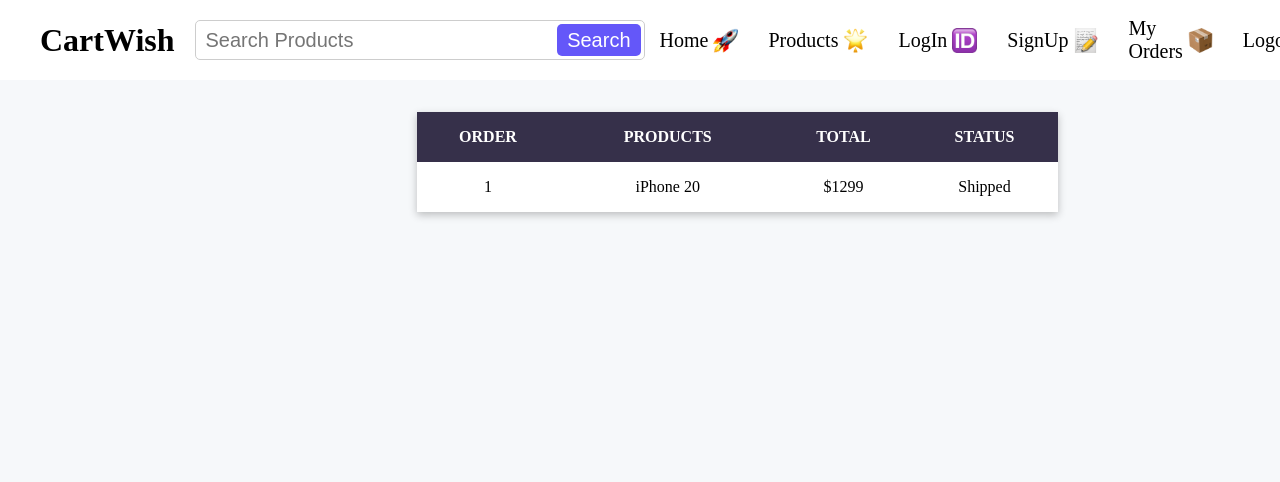
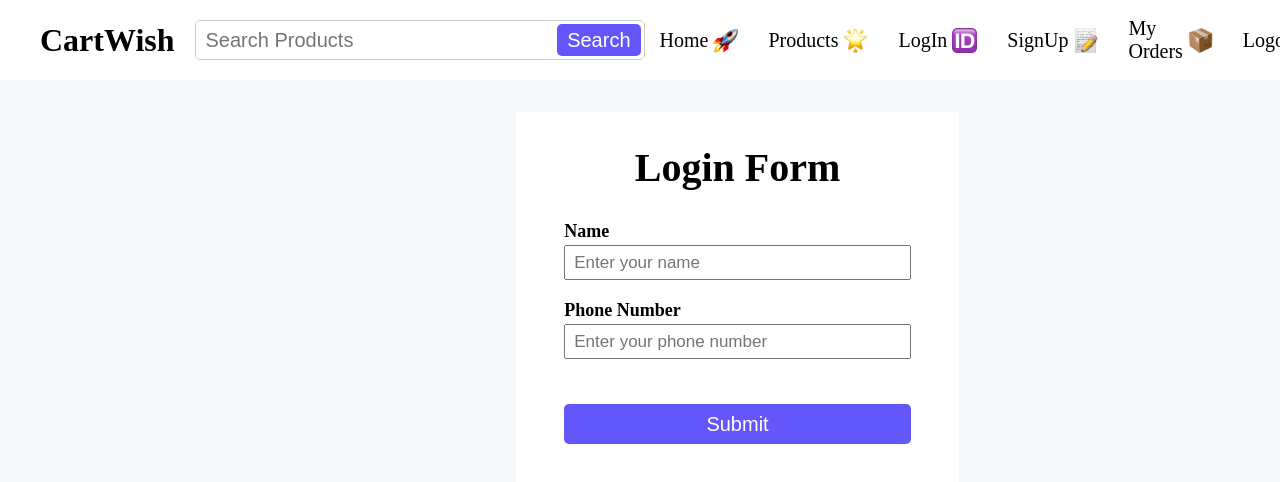
Before and after one commit to ManishSharma-ms7/all-projects, a React (Vite) app: page / in a window 1280 px wide. Shown: the top 482 px of the page. Built offline with nearby package versions, Linux system fonts and the light colour scheme.

Commit message:
ecommerce-website:authentication-login-page

```diff
--- a/package.json
+++ b/package.json
@@ -11,7 +11,8 @@
   },
   "dependencies": {
     "react": "^18.3.1",
-    "react-dom": "^18.3.1"
+    "react-dom": "^18.3.1",
+    "react-hook-form": "^7.53.0"
   },
   "devDependencies": {
     "@eslint/js": "^9.9.0",
--- a/src/App.jsx
+++ b/src/App.jsx
@@ -6,6 +6,7 @@
 import SingleProductPage from "./components/SingleProduct/SingleProductPage";
 import CartPage from "./components/Cart/CartPage";
 import MyOrderPage from "./components/MyOrder/MyOrderPage";
+import LoginPage from "./components/Authentication/LoginPage.jsx";
 
 const App = () => {
 	return (
@@ -16,7 +17,8 @@
 				{/* <HomePage /> */}
 				{/* <SingleProductPage /> */}
 				{/* <CartPage /> */}
-				<MyOrderPage />
+				{/* <MyOrderPage /> */}
+				<LoginPage />
 			</main>
 		</div>
 	);
--- /dev/null
+++ b/src/components/Authentication/LoginPage.css
@@ -0,0 +1,42 @@
+.form_page {
+	justify-content: center;
+}
+
+.authentication_form {
+	width: 30%;
+	padding: 32px 48px;
+	margin-top: 32px;
+	background-color: #fff;
+}
+
+.authentication_form h2 {
+	font-size: 40px;
+	margin-bottom: 30px;
+	text-align: center;
+}
+
+.form_inputs div {
+	display: flex;
+	flex-direction: column;
+	margin-bottom: 20px;
+}
+
+.form_inputs label {
+	font-size: 18px;
+	font-weight: 600;
+	margin-bottom: 3px;
+}
+
+.form_text_input {
+	height: 35px;
+	padding: 0 8px;
+	font-size: 17px;
+	font-weight: 500;
+	outline: none;
+}
+
+.form_submit {
+	height: 40px;
+	width: 100%;
+	margin: 25px 0 10px;
+}
--- /dev/null
+++ b/src/components/Authentication/LoginPage.jsx
@@ -0,0 +1,37 @@
+import React, { useState } from "react";
+import { useForm } from "react-hook-form";
+
+import "./LoginPage.css";
+
+const LoginPage = () => {
+	const { register, handleSubmit } = useForm();
+	const onSubmit = (formData) => console.log(formData);
+
+	return (
+		<section className="align_center form_page">
+			<form action="" className="authentication_form" onSubmit={handleSubmit(onSubmit)}>
+				<h2>Login Form</h2>
+				<div className="form_inputs">
+					<div>
+						<label htmlFor="name">Name</label>
+						<input id="name" type="text" className="form_text_input" placeholder="Enter your name" {...register("name")} />
+					</div>
+					<div>
+						<label htmlFor="phone">Phone Number</label>
+						<input
+							id="phone"
+							type="number"
+							className="form_text_input"
+							placeholder="Enter your phone number"
+							{...register("phone", { valueAsNumber: true })}
+						/>
+					</div>
+
+					<button className="search_button form_submit">Submit</button>
+				</div>
+			</form>
+		</section>
+	);
+};
+
+export default LoginPage;
```
Also changed, not shown: 1 other file (tests, documents, lock files or other folders).
